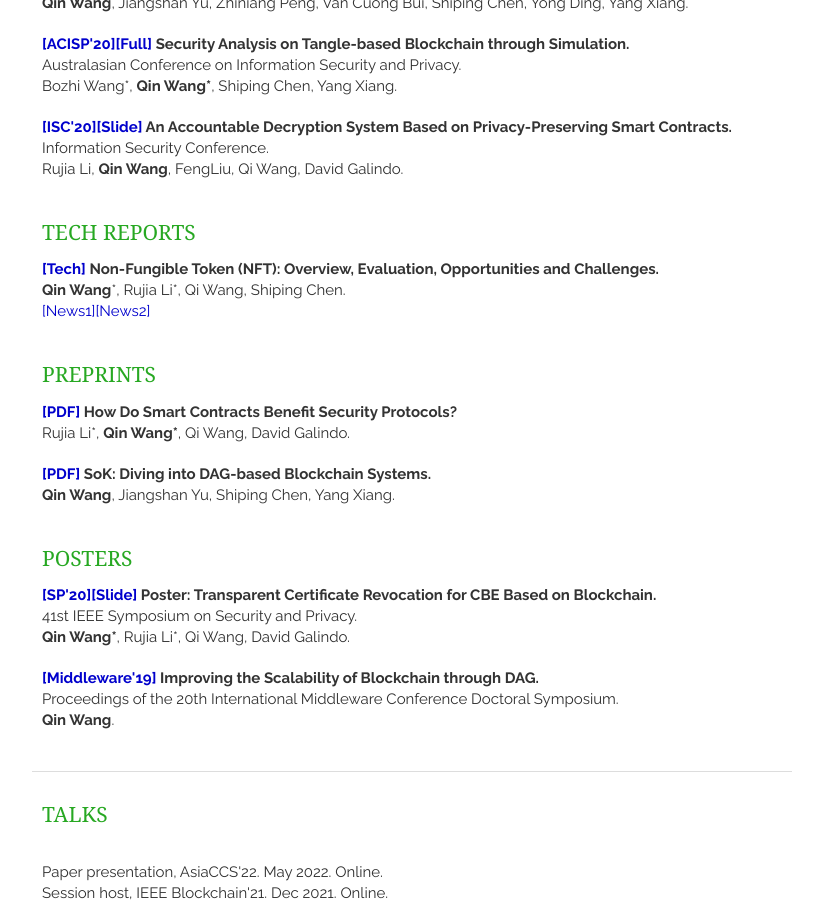
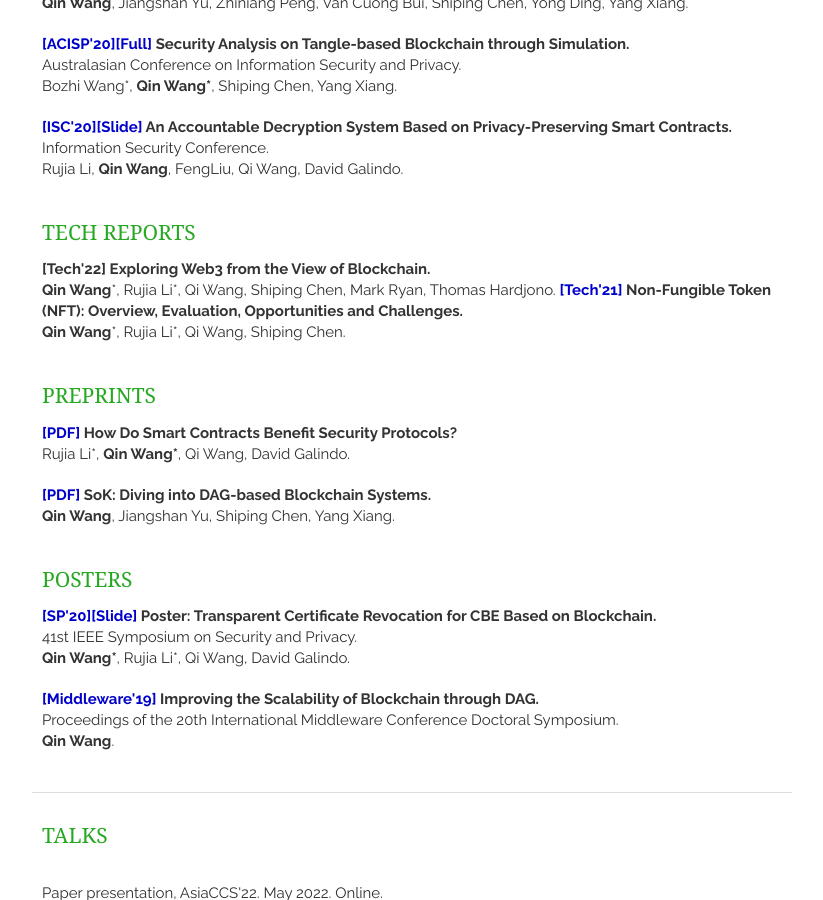
Before and after one commit to AaronWang-git/qinwang-git.github.io, a Jekyll site: the page built from index.html, in a window 1280 px wide and 900 px high, scrolled down 1006 px. Shown: the whole window, without its empty margins (318-1141 px from the left). Built offline with Jekyll 4.4.1, drawn with Linux system fonts in a browser that asks for light colours; nearby versions of some CDN libraries; a script that is not in the unit is left out; the list of posts is cut into pages by our own code.

Commit message:
Update publications.html

```diff
--- a/_includes/publications.html
+++ b/_includes/publications.html
@@ -88,10 +88,12 @@
 <h1>Tech Reports</h1>
    <article>
         <header>
-            <strong><a href = "https://arxiv.org/pdf/2105.07447.pdf" target="_blank">[Tech]</a>
+            <strong>[Tech'22]
+                Exploring Web3 from the View of Blockchain.</strong>
+            <br><strong>Qin Wang</strong><sup>*</sup>, Rujia Li<sup>*</sup>, Qi Wang, Shiping Chen, Mark Ryan, Thomas Hardjono.
+            <strong><a href = "https://arxiv.org/pdf/2105.07447.pdf" target="_blank">[Tech'21]</a>
                 Non-Fungible Token (NFT): Overview, Evaluation, Opportunities and Challenges. </strong>
             <br><strong>Qin Wang</strong><sup>*</sup>, Rujia Li<sup>*</sup>, Qi Wang, Shiping Chen.
-            <br><a href = "https://www.downes.ca/post/72512" target="_blank">[News1]</a><a href = "https://githubmemory.com/repo/smartcontractresearchforum/research_content/issues/141" target="_blank">[News2]</a>
        </header>
     </article>
 
```
